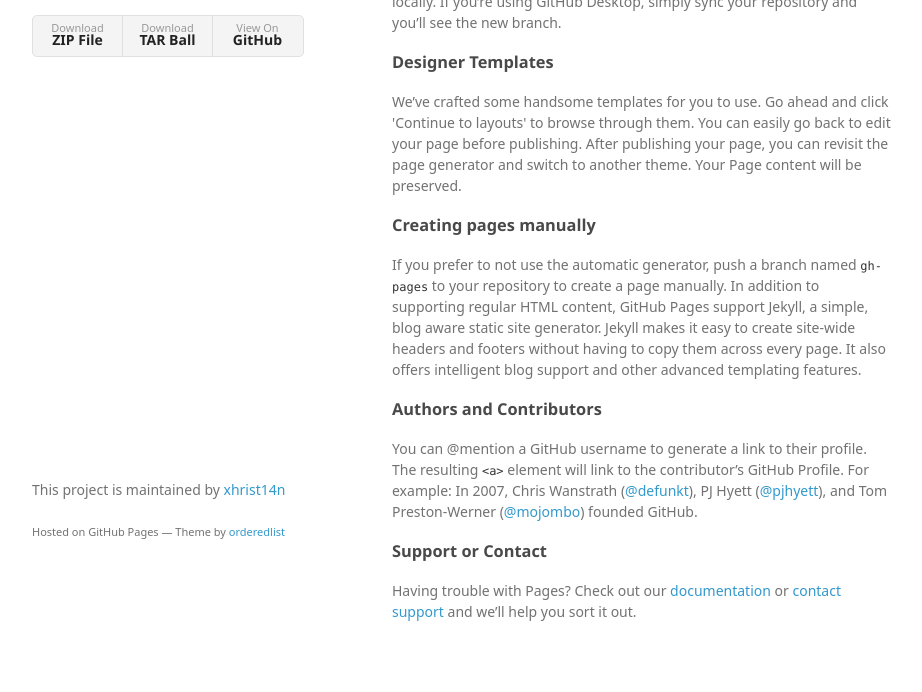
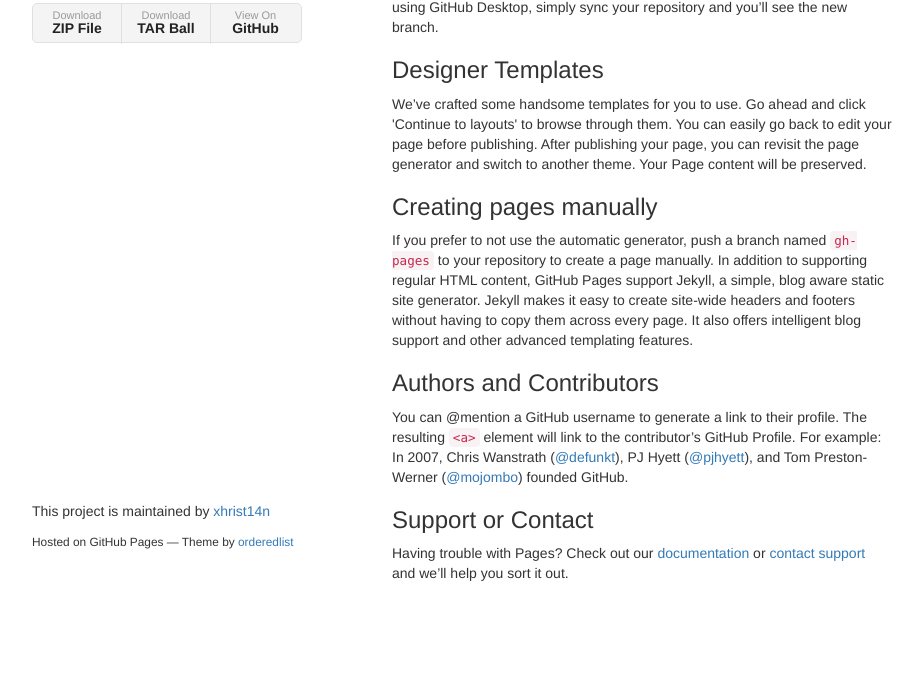
Before and after one commit to xhrist14n/sliders_jssor, a website: page index.html in a window 1280 px wide. Shown: the part 189-881 px from the top of the page, without its empty margins (178-1100 px from the left). After the commit the page ends 832 px from the top, so only its background shows below. Drawn offline with Linux system fonts and the light colour scheme; a web font is replaced by a local one.

Commit message:
project sliders wowslider

```diff
--- a/index.html
+++ b/index.html
@@ -7,6 +7,8 @@
 
     <link rel="stylesheet" href="stylesheets/styles.css">
     <link rel="stylesheet" href="stylesheets/github-light.css">
+
+    <link rel="stylesheet" href="bower_components/bootstrap/dist/css/bootstrap.css" type="text/css">
     <meta name="viewport" content="width=device-width">
     <!--[if lt IE 9]>
     <script src="//html5shiv.googlecode.com/svn/trunk/html5.js"></script>
```
